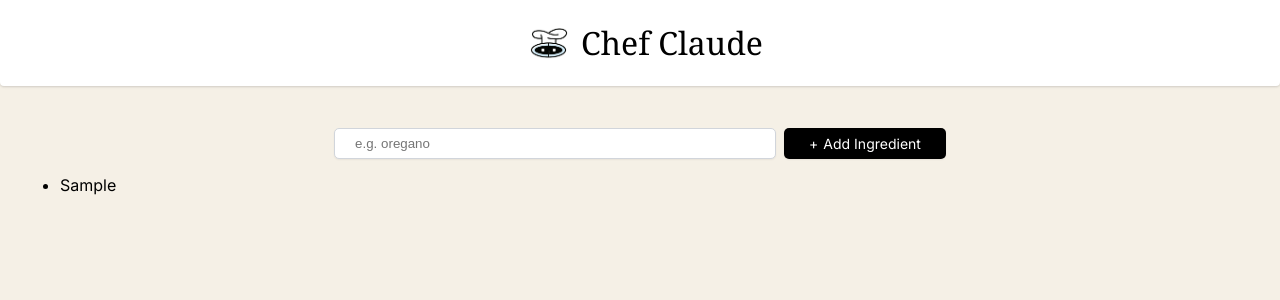
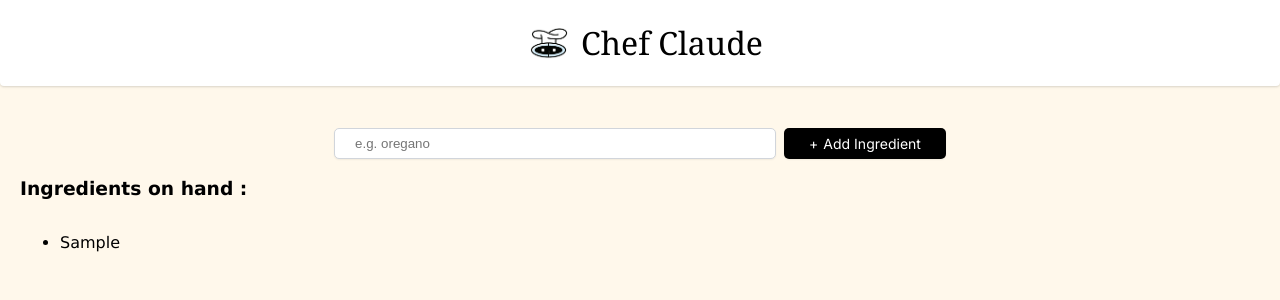
Before and after one commit to hrh4real/ChefClaude, a React (Vite) app: page / in a window 1280 px wide. Both pictures are taken after typing "Sample" into the empty fields and a click on the button "Add Ingredient". Shown: the top 300 px of the page. Built offline with nearby package versions, Linux system fonts and the light colour scheme.

Commit message:
Updated Main.jsx and index.css

```diff
--- a/components/Main.jsx
+++ b/components/Main.jsx
@@ -29,14 +29,37 @@ export default function AddIngredients() {
                     name="ingredient"
                 />
                 <button
-
+                    className="add-ingredient-button"
                 >
                     Add Ingredient
                 </button>
             </form>
-            <ul>
-                {ingredientsList}
-            </ul>
+            {ingredientsList.length ? (
+                <section className="get-recipe-section">
+                <h3>Ingredients on hand : </h3>
+                <ul className="ingredients-list" aria-live="polite">
+                    {ingredientsList}
+                </ul>
+                {
+                    ingredientsList.length > 3 ? (
+                        <div className="get-recipe-container">
+                            <div>
+                                <h4>Ready for a recipe</h4>
+                                <p>Generate a recipe from your list of ingredients.</p>
+                            </div>
+                            <div>
+                            <button
+                                className="get-recipe-button"
+                            >
+                                Get a recipe
+                            </button>
+                            </div>
+                        </div>
+                    ) : null
+                }
+            </section>
+            ) : null}
+
         </main>
     )
 }
--- a/index.css
+++ b/index.css
@@ -1,7 +1,7 @@
 body {
     font-family: 'Inter', sans-serif;
     margin: 0;
-    background-color: #F5F0E6;
+    background-color: #fff8eb;
 }
 
 .header-container {
@@ -77,3 +77,72 @@ main {
     border-color: #000000;
     box-shadow: 0 2px 2px 1px rgba(0, 0, 0, 0.1);
 }
+
+/* get recipe section */
+
+.get-recipe-section {
+    display: flex;
+    flex-direction: column;
+    align-items: flex-start;
+}
+
+.get-recipe-section h3,
+.ingredients-list {
+    align-items: flex-start;
+    font-family: 'Lucida Sans', 'Lucida Sans Regular', 'Lucida Grande', 'Lucida Sans Unicode', Geneva, Verdana, sans-serif;
+}
+
+
+.get-recipe-container  {
+    display: flex;
+    flex-direction: row;
+    width: 500px;
+    justify-content: center;
+    align-items: center;
+    gap: 2rem;
+    margin: auto auto;
+    backdrop-filter: blur(12px);
+    padding: 2rem;
+    border-radius: 16px;
+    box-shadow: 0 4px 30px rgba(207, 231, 255, 0.3);
+    background: linear-gradient(
+        135deg,
+        rgba(186, 241, 255, 0.15),
+        rgba(186, 224, 255, 0.3)
+    );
+    margin-top: 5rem;
+}
+
+.get-recipe-button {
+    padding: 12px 24px;
+    border: none;
+    border-radius: 10px;
+    background: linear-gradient(
+        135deg,
+        #a3d4ff,
+        #7bbdff
+    );
+    backdrop-filter: blur(16px);
+    color: white;
+    font-size: 1.1rem;
+    font-weight: 500;
+    cursor: pointer;
+    transition: box-shadow 0.2s ease, transform 0.2s ease;
+    box-shadow: 0 4px 25px rgba(124, 185, 255, 0.3);
+    font-family: 'Lucida Sans', 'Lucida Sans Regular', 'Lucida Grande', 'Lucida Sans Unicode', Geneva, Verdana, sans-serif;
+}
+
+.get-recipe-button:hover {
+    transform: scale(1.01);
+    background: linear-gradient(
+        135deg,
+        #8cc2ff,
+        #5aa6ff
+    );
+    box-shadow: 0 6px 20px rgba(124, 185, 255, 0.4);
+}
+
+.get-recipe-button:active {
+    transform: translateY(0);
+
+}
```
